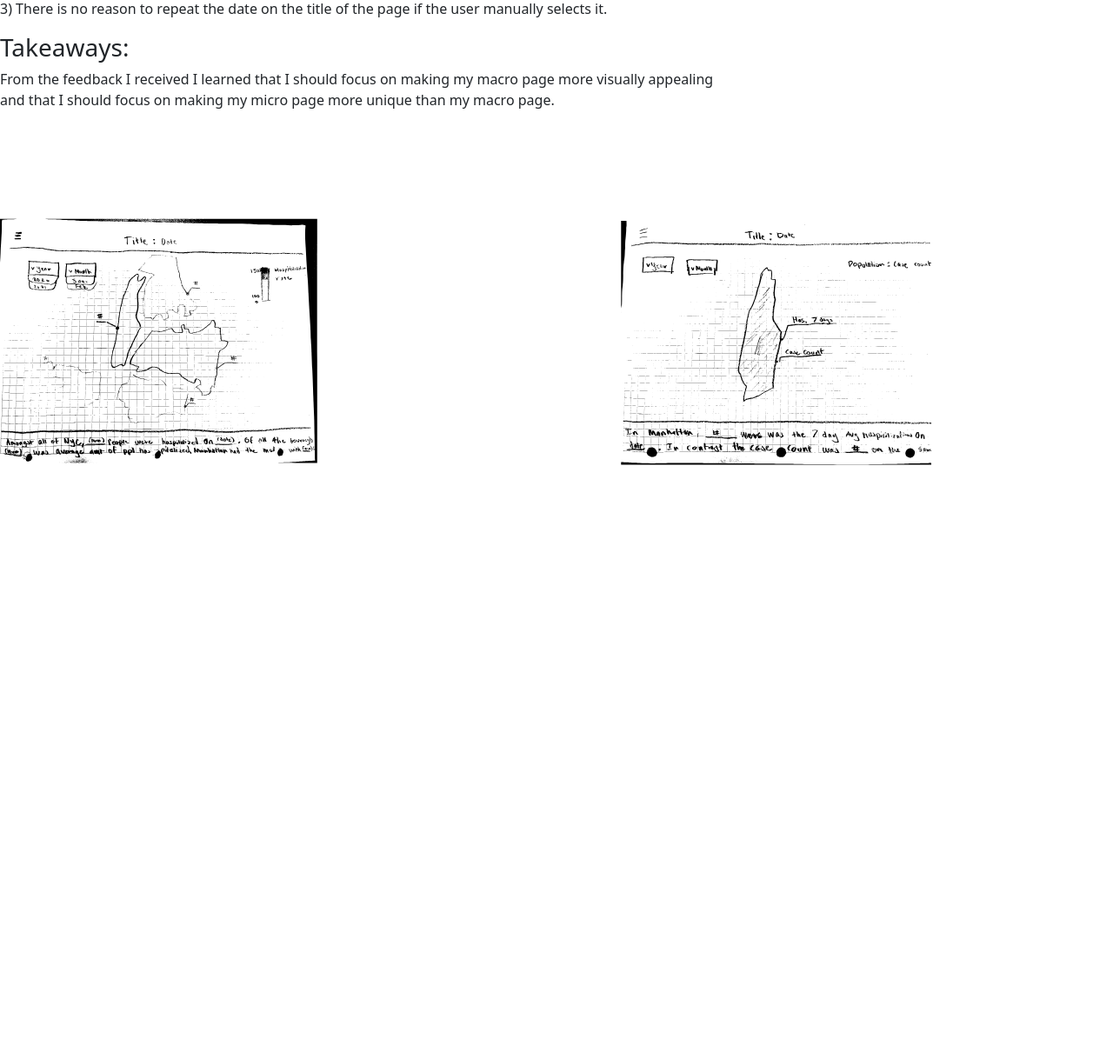
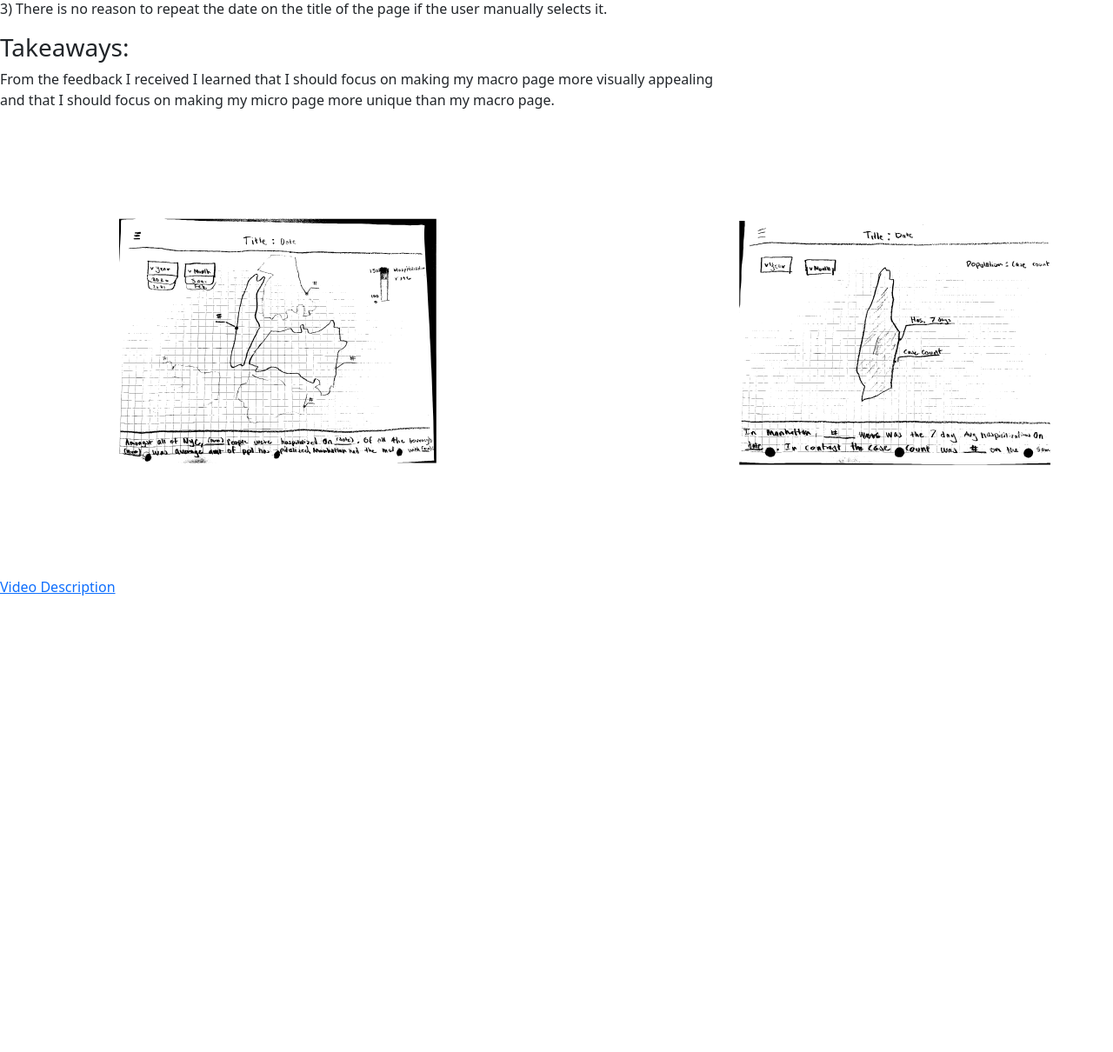
Before and after one commit to era-trin/Data-Journalism-Final, a Flask app: page /about in a window 1280 px wide. Shown: the part 516-1726 px from the top of the page at 87% size. Run offline with Flask 3, Linux system fonts and the light colour scheme.

Commit message:
added video link

```diff
--- a/FinalDJProject/templates/about.html
+++ b/FinalDJProject/templates/about.html
@@ -43,6 +43,8 @@
 <p>From the feedback I received I learned that I should focus on making my macro page more visually appealing<br>
     and that I should focus on making my micro page more unique than my macro page.</p>
 
+<a href="https://youtu.be/WeJwM1GpgKA">Video Description</a>
+
 {%include 'macro_prototype.svg'%}
 
 
```
